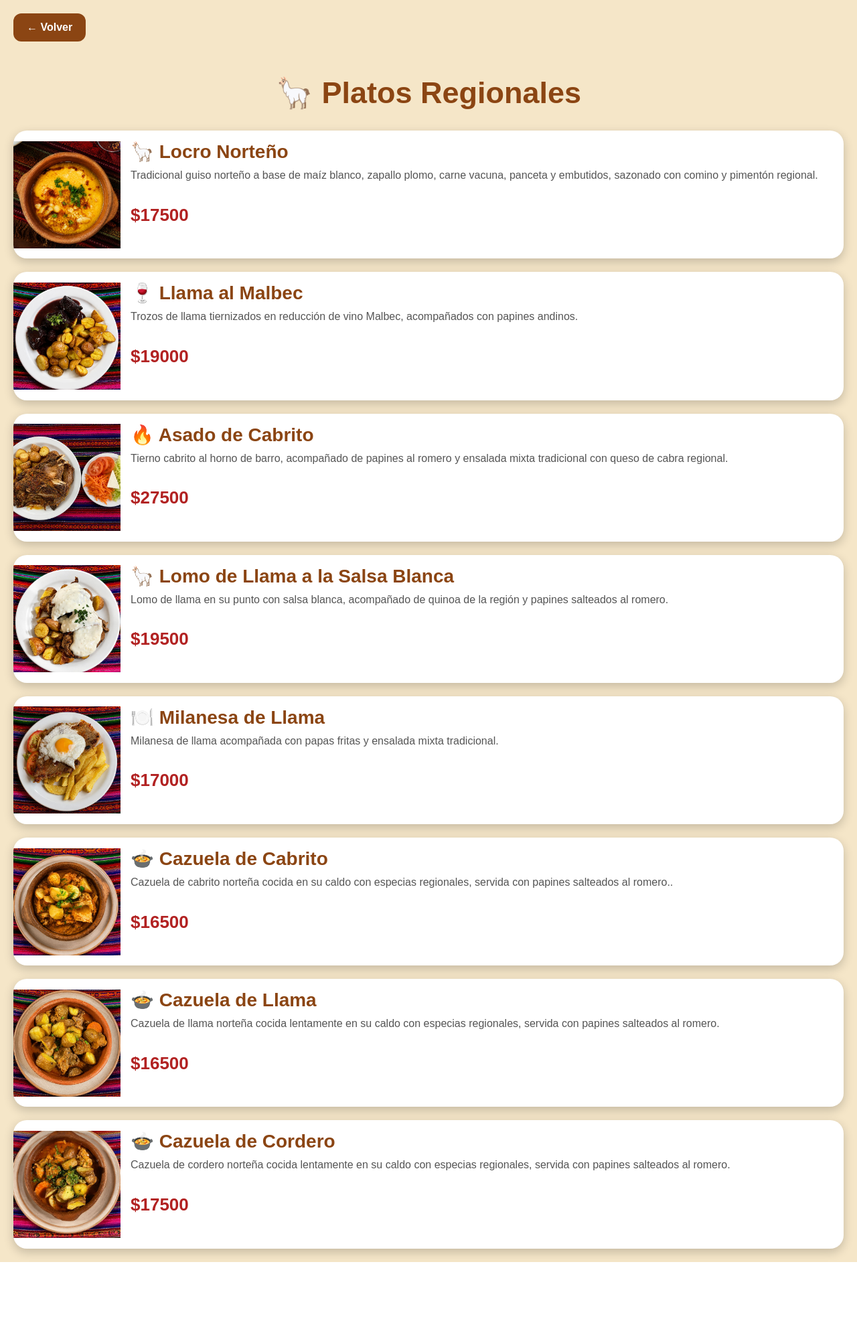
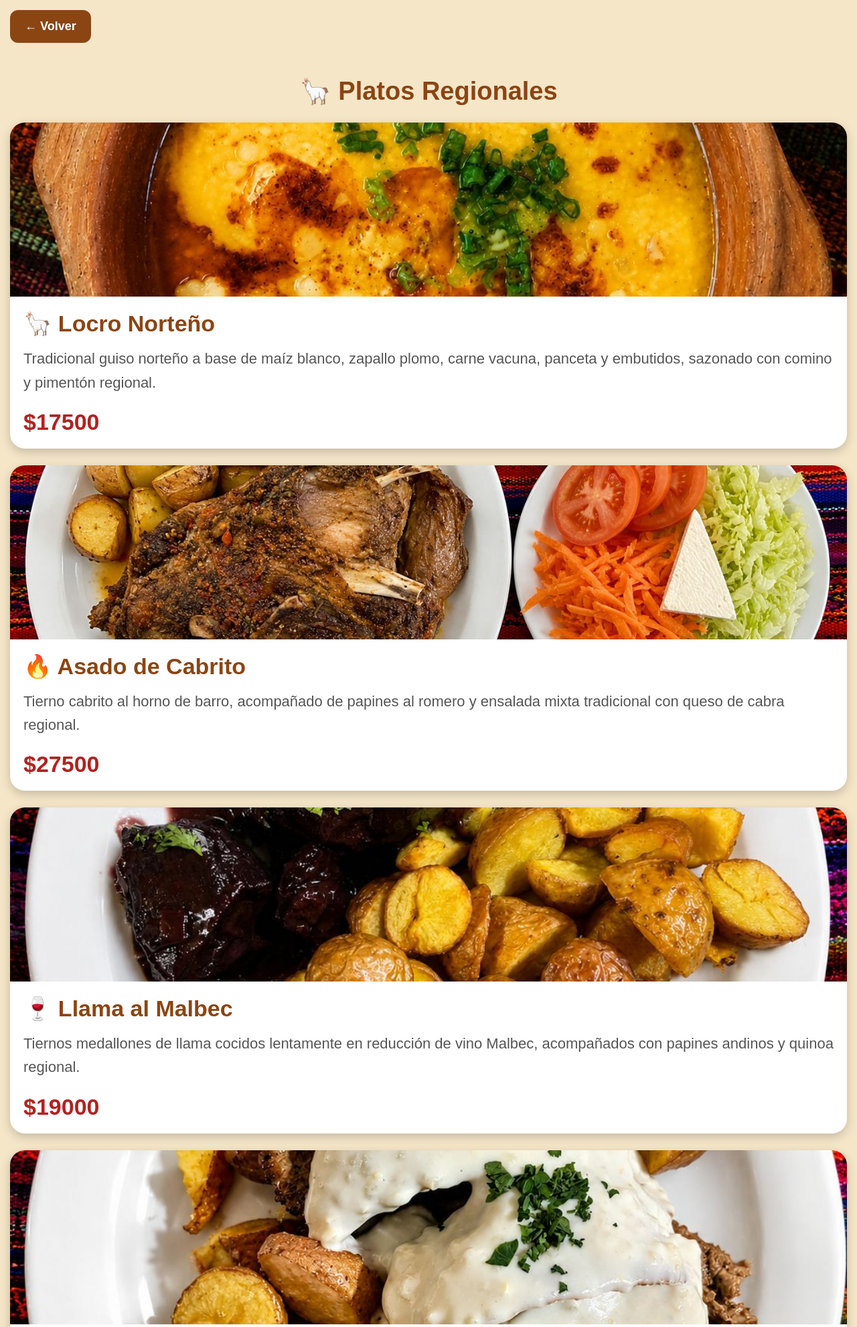
Before and after one commit to LeandroAram/menu-pena-marito, a Flask app: page /regionales in a window 1280 px wide. Shown: the top 1982 px of the page at 67% size. Before the commit the page ends 1885 px from the top, so only its background shows below. Run offline with Flask 3, Linux system fonts and the light colour scheme.

Commit message:
arreglando errores

```diff
--- a/templates/regionales.html
+++ b/templates/regionales.html
@@ -5,11 +5,13 @@
 
     <title>Platos Regionales</title>
 
+    <meta name="viewport" content="width=device-width, initial-scale=1.0">
+
     <style>
 
         body{
             margin:0;
-            padding:20px;
+            padding:15px;
             font-family:Arial;
             background:#f5e6c8;
         }
@@ -17,75 +19,79 @@
         h1{
             text-align:center;
             color:#8b4513;
-            font-size:45px;
+            font-size:38px;
+            margin-bottom:25px;
         }
 
         .volver{
             display:inline-block;
-            margin-bottom:20px;
+            margin-bottom:25px;
             text-decoration:none;
             background:#8b4513;
             color:white;
-            padding:12px 20px;
+            padding:14px 22px;
             border-radius:12px;
             font-weight:bold;
+            font-size:18px;
         }
 
         .card-comida{
             background:white;
-            border-radius:20px;
-            margin-top:20px;
+            border-radius:22px;
+            margin-top:25px;
             box-shadow:0px 5px 15px rgba(0,0,0,0.2);
-            display:flex;
             overflow:hidden;
-            align-items:center;
         }
 
         .card-comida img{
-            width:160px;
-            height:160px;
+            width:100%;
+            height:260px;
             object-fit:cover;
+            display:block;
             cursor:pointer;
         }
 
         .info{
-            padding:15px;
+            padding:20px;
         }
 
         .info h3{
             margin:0;
             color:#8b4513;
-            font-size:28px;
+            font-size:34px;
         }
 
         .info p{
             color:#555;
-            font-size:16px;
-            margin-top:10px;
+            font-size:22px;
+            margin-top:15px;
+            line-height:1.6;
         }
 
         .info h4{
             color:#b22222;
-            font-size:26px;
+            font-size:34px;
+            margin-top:20px;
+            margin-bottom:0;
         }
 
         .visor{
             display:none;
             position:fixed;
             z-index:5000;
-            padding-top:50px;
+            padding-top:40px;
             left:0;
             top:0;
             width:100%;
             height:100%;
-            background:rgba(0,0,0,0.9);
+            background:rgba(0,0,0,0.92);
         }
 
         .visor img{
             margin:auto;
             display:block;
-            width:90%;
-            max-width:700px;
+            width:92%;
+            max-width:800px;
             border-radius:20px;
         }
 
@@ -122,26 +128,6 @@
         </div>
 
     </div>
-    <!-- LLAMA AL MALBEC -->
-
-<div class="card-comida">
-
-    <img src="/static/comidas/llama-malbec.jpg" onclick="abrirImagen(this.src)">
-
-    <div class="info">
-
-        <h3>🍷 Llama al Malbec</h3>
-
-        <p>
-            Trozos de llama tiernizados en reducción de vino Malbec,
-            acompañados con papines andinos.
-        </p>
-
-        <h4>$19000</h4>
-
-    </div>
-
-</div>
 
     <!-- ASADO DE CABRITO -->
 
@@ -160,6 +146,28 @@
             </p>
 
             <h4>$27500</h4>
+
+        </div>
+
+    </div>
+
+    <!-- LLAMA AL MALBEC -->
+
+    <div class="card-comida">
+
+        <img src="/static/comidas/llama-malbec.jpg" onclick="abrirImagen(this.src)">
+
+        <div class="info">
+
+            <h3>🍷 Llama al Malbec</h3>
+
+            <p>
+                Tiernos medallones de llama cocidos lentamente
+                en reducción de vino Malbec,
+                acompañados con papines andinos y quinoa regional.
+            </p>
+
+            <h4>$19000</h4>
 
         </div>
 
@@ -198,7 +206,7 @@
 
             <p>
                 Milanesa de llama acompañada con papas fritas
-                 y ensalada mixta tradicional.
+                y ensalada mixta tradicional.
             </p>
 
             <h4>$17000</h4>
@@ -218,8 +226,9 @@
             <h3>🍲 Cazuela de Cabrito</h3>
 
             <p>
-                Cazuela de cabrito norteña cocida en su caldo con especias regionales,
-                 servida con papines salteados al romero..
+                Cazuela de cabrito norteña cocida en su caldo
+                con especias regionales,
+                servida con papines salteados al romero.
             </p>
 
             <h4>$16500</h4>
@@ -239,7 +248,8 @@
             <h3>🍲 Cazuela de Llama</h3>
 
             <p>
-                Cazuela de llama norteña cocida lentamente en su caldo con especias regionales,
+                Cazuela de llama norteña cocida lentamente
+                en su caldo con especias regionales,
                 servida con papines salteados al romero.
             </p>
 
@@ -260,8 +270,9 @@
             <h3>🍲 Cazuela de Cordero</h3>
 
             <p>
-                Cazuela de cordero norteña cocida lentamente en su caldo con especias regionales,
-                 servida con papines salteados al romero.
+                Cazuela de cordero norteña cocida lentamente
+                en su caldo con especias regionales,
+                servida con papines salteados al romero.
             </p>
 
             <h4>$17500</h4>
```
